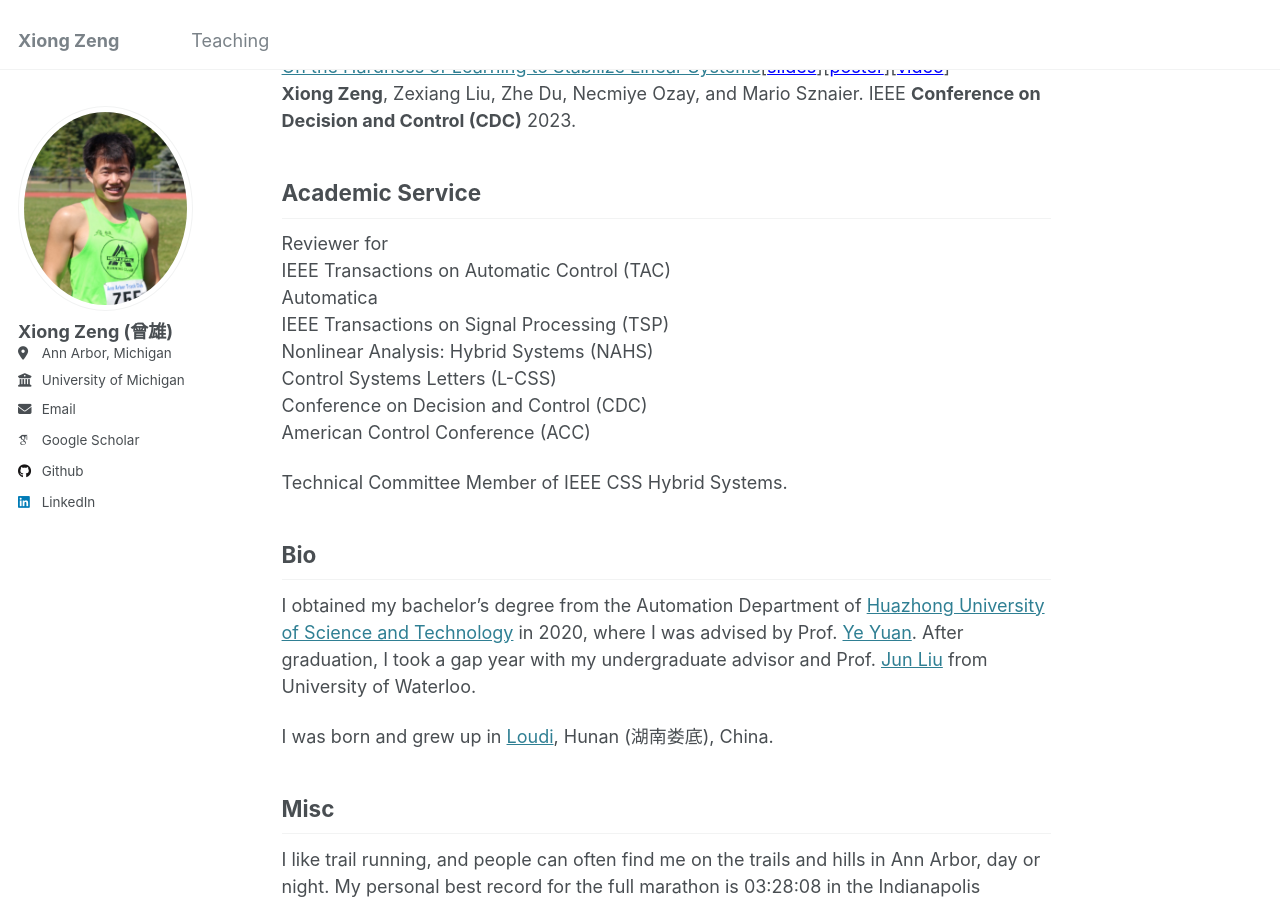
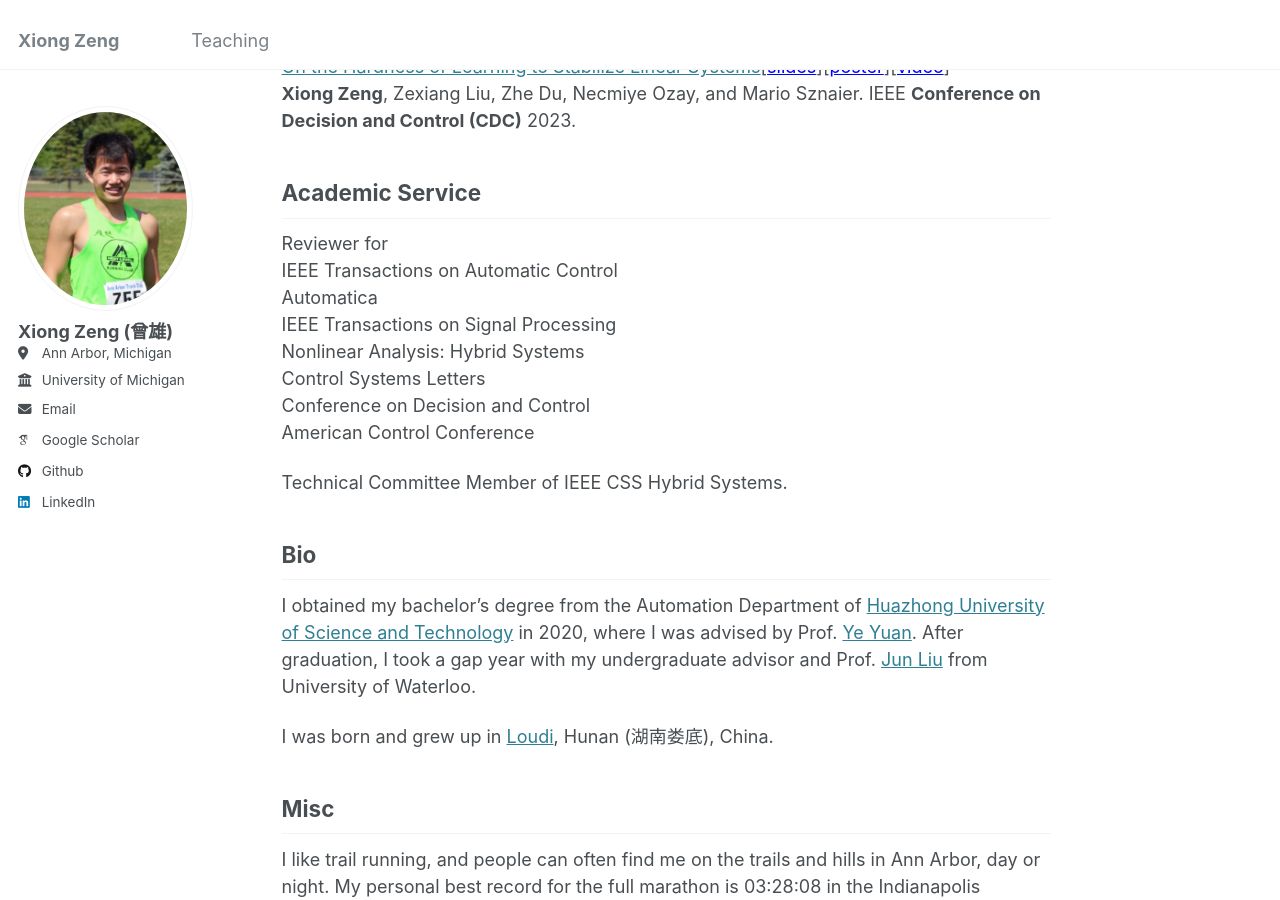
Before and after one commit to zengxiong111/zengxiong.github.io, a Jekyll site: the page built from _pages/about.md, in a window 1280 px wide and 900 px high, scrolled down 1454 px. Built offline with Jekyll 4.4.1, drawn with Linux system fonts in a browser that asks for light colours; some web fonts are replaced.

Commit message:
Update about.md

```diff
--- a/_pages/about.md
+++ b/_pages/about.md
@@ -48,13 +48,13 @@ You can check <a href="https://github.com/zengxiong111/zengxiong.github.io/blob/
 ## Academic Service
 
 Reviewer for <br>
-IEEE Transactions on Automatic Control (TAC)  <br>
+IEEE Transactions on Automatic Control  <br>
 Automatica  <br>
-IEEE Transactions on Signal Processing (TSP) <br>
-Nonlinear Analysis: Hybrid Systems (NAHS)  <br>
-Control Systems Letters (L-CSS)  <br>
-Conference on Decision and Control (CDC) <br>
-American Control Conference (ACC) <br>
+IEEE Transactions on Signal Processing  <br>
+Nonlinear Analysis: Hybrid Systems   <br>
+Control Systems Letters  <br>
+Conference on Decision and Control   <br>
+American Control Conference   <br>
 
 Technical Committee Member of IEEE CSS Hybrid Systems.
 &nbsp;
```
